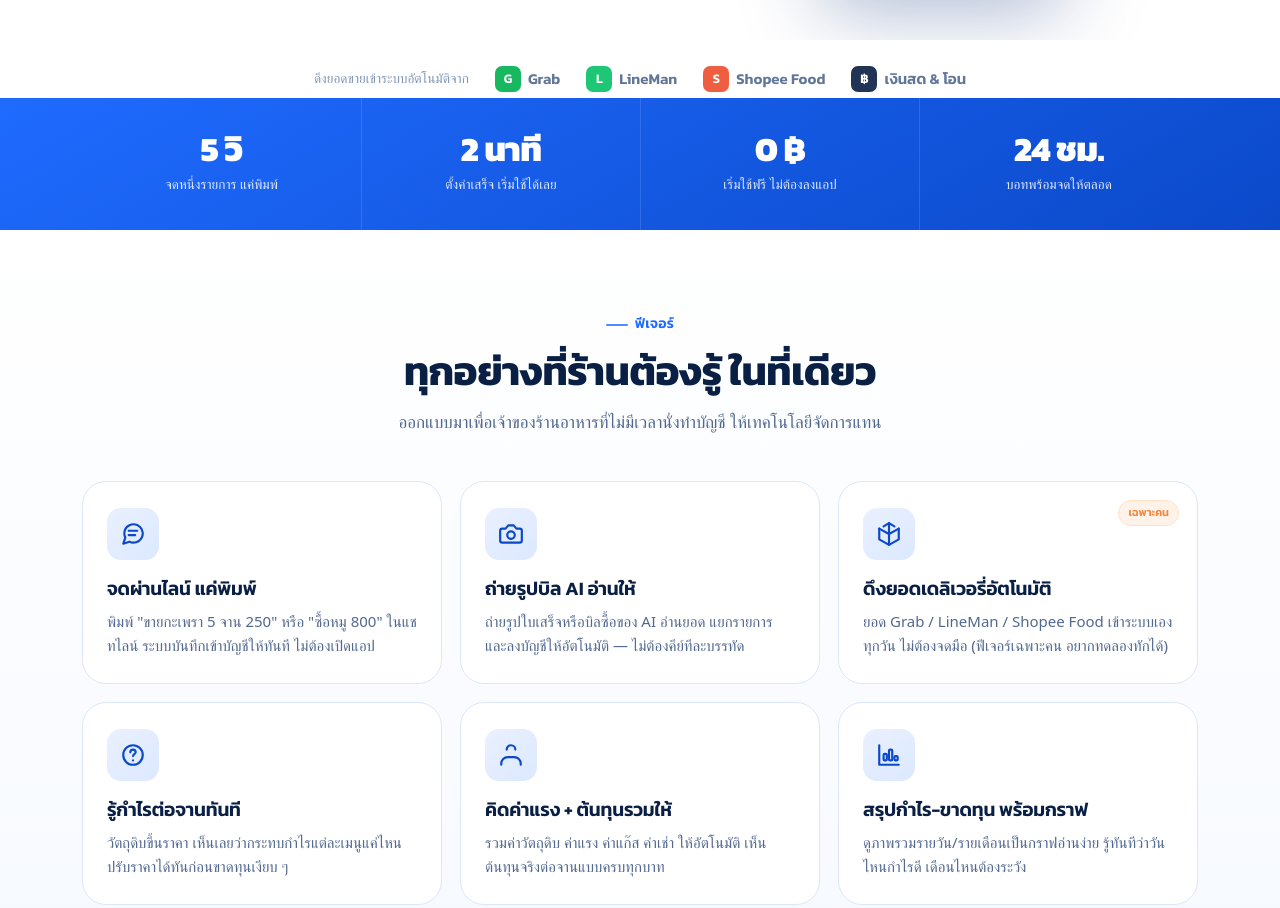
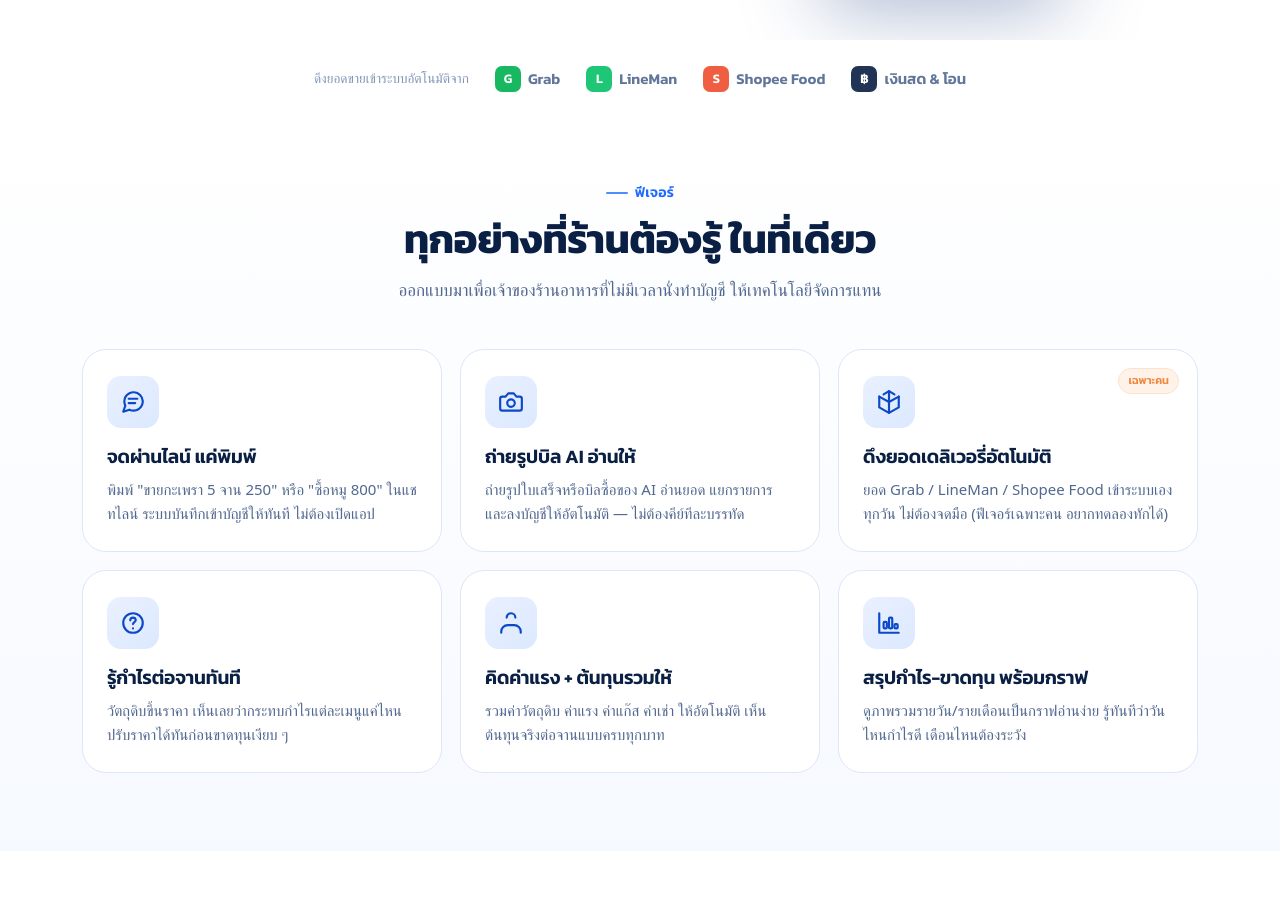
Before and after one commit to seofullgod-a11y/ranroo_landing, a website: page baengbao-landing/public/index.html in a window 1280 px wide. Shown: the part 739-1647 px from the top of the page. Drawn offline with Linux system fonts and the light colour scheme; a web font is replaced by a local one.

Commit message:
Add files via upload

```diff
--- a/baengbao-landing/public/index.html
+++ b/baengbao-landing/public/index.html
@@ -377,7 +377,7 @@
   .stat .l{font-size:13.5px;opacity:.85;margin-top:8px}
 
   /* ===== use cases ===== */
-  .cases{background:var(--bg-tint)}
+  .cases{padding:84px 0;background:var(--bg-tint)}
   .case-grid{display:grid;grid-template-columns:repeat(3,1fr);gap:18px;margin-top:36px}
   .case{background:var(--card);border:1px solid var(--border);border-radius:var(--r-lg);padding:26px 24px;box-shadow:var(--shadow-sm);transition:.25s}
   .case:hover{transform:translateY(-4px);box-shadow:var(--shadow-md)}
@@ -391,7 +391,7 @@
   .case .quote{margin-top:16px;padding-top:16px;border-top:1px solid var(--border);font-size:14px;color:var(--ink);font-style:italic}
 
   /* ===== faq ===== */
-  .faq{background:var(--bg)}
+  .faq{padding:84px 0 40px;background:var(--bg)}
   .faq-list{max-width:760px;margin:36px auto 0;display:flex;flex-direction:column;gap:12px}
   .faq-item{background:var(--card);border:1px solid var(--border);border-radius:var(--r-md);overflow:hidden;transition:.2s}
   .faq-item[open]{box-shadow:var(--shadow-md);border-color:var(--sky)}
@@ -510,16 +510,6 @@
 </div>
 
 <!-- FEATURES -->
-<!-- STATS -->
-<section class="stats">
-  <div class="wrap">
-    <div class="stat"><div class="n">5 วิ</div><div class="l">จดหนึ่งรายการ แค่พิมพ์</div></div>
-    <div class="stat"><div class="n">2 นาที</div><div class="l">ตั้งค่าเสร็จ เริ่มใช้ได้เลย</div></div>
-    <div class="stat"><div class="n">0 ฿</div><div class="l">เริ่มใช้ฟรี ไม่ต้องลงแอป</div></div>
-    <div class="stat"><div class="n">24 ชม.</div><div class="l">บอทพร้อมจดให้ตลอด</div></div>
-  </div>
-</section>
-
 <section class="features" id="features">
   <div class="wrap">
     <div class="sec-head reveal">
```
